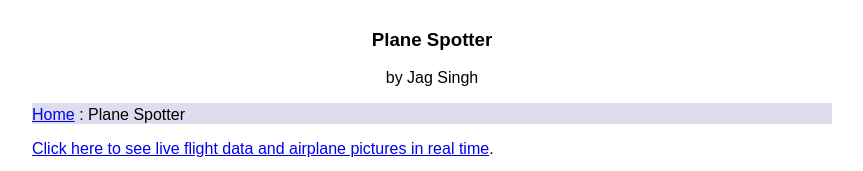
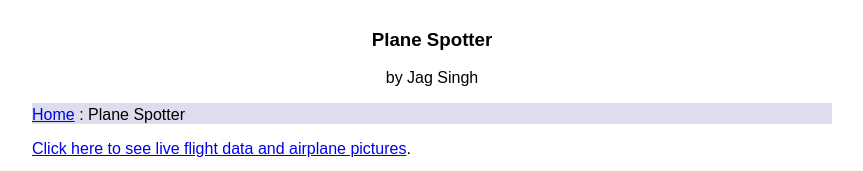
Before and after one commit to JagSingh/jagsingh.github.io, a plain HTML site: page Plane Spotter/Plane Spotter.html in a window 1280 px wide. Shown: the top 171 px of the page, without its empty margins (208-1071 px from the left). Drawn offline with Linux system fonts and the light colour scheme.

Commit message:
Update Plane Spotter.html

```diff
--- a/Plane Spotter/Plane Spotter.html
+++ b/Plane Spotter/Plane Spotter.html
@@ -17,7 +17,7 @@
     </nav>
     <main>
         <p>
-            <a href="https://storage.googleapis.com/plane_spotter/all_days.html">Click here to see live flight data and airplane pictures in real time</a>.
+            <a href="https://storage.googleapis.com/plane_spotter/all_days.html">Click here to see live flight data and airplane pictures</a>.
         </p>
         <img src="Plane Spotter.png" alt="Plane Spotter">
         <p>
```
